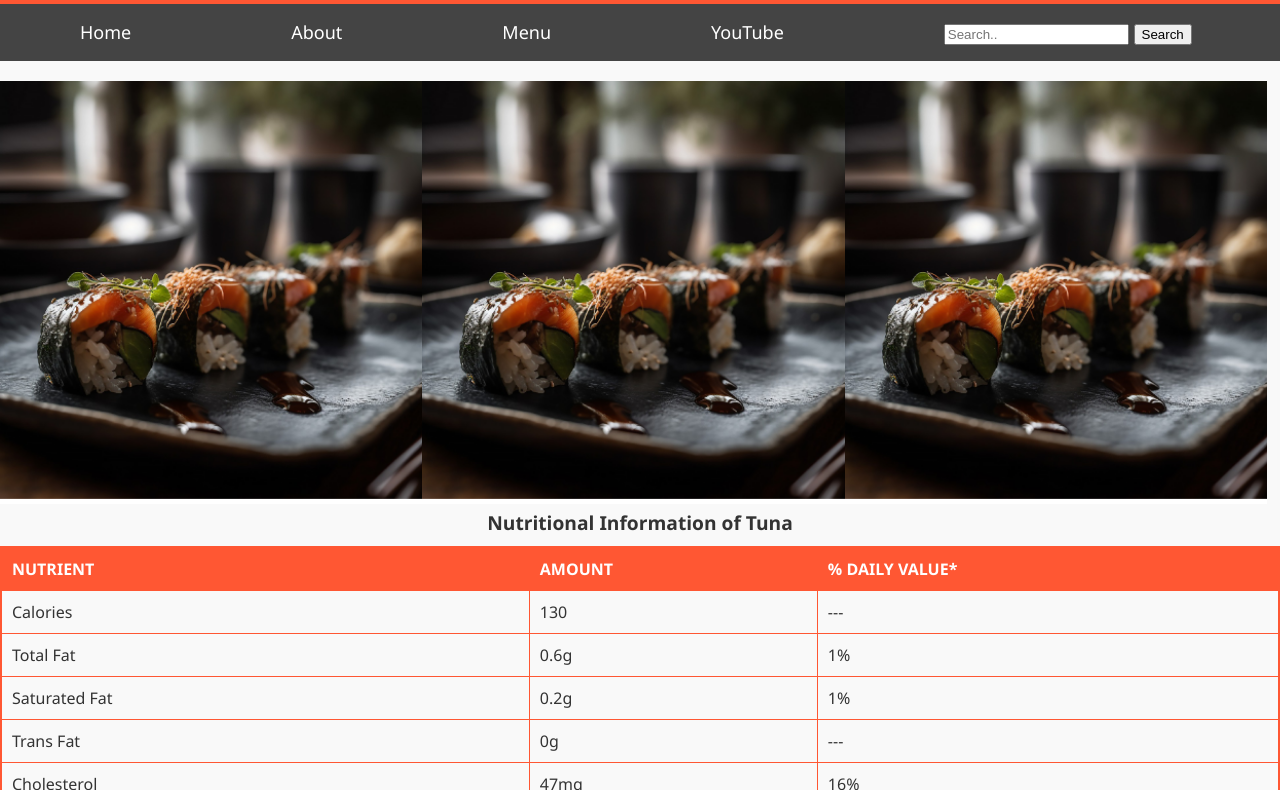
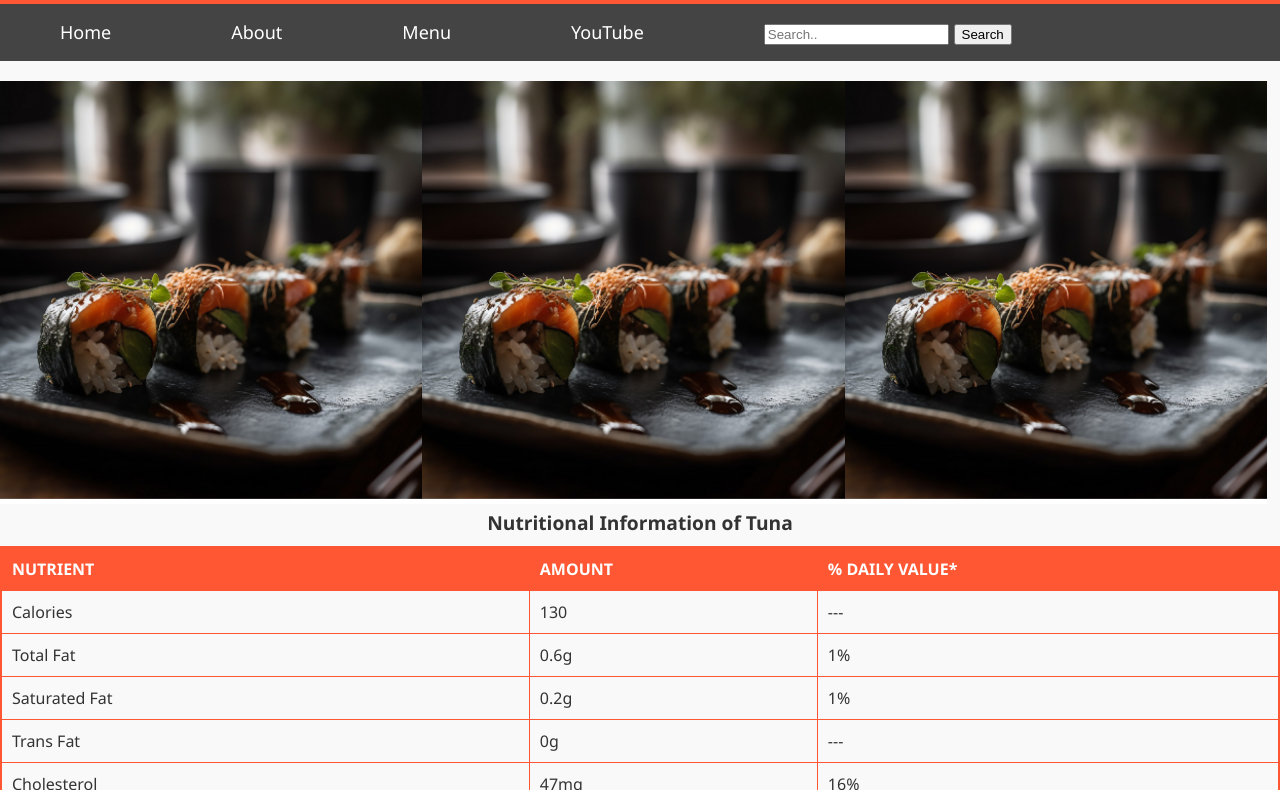
Before and after one commit to MonuZz123/InFoSet, a plain HTML site: page index.html in a window 1280 px wide. Shown: the part 85-875 px from the top of the page. Drawn offline with Linux system fonts and the light colour scheme.

Commit message:
Update index.html

```diff
--- a/index.html
+++ b/index.html
@@ -33,7 +33,7 @@
     display: block;
     color: white;
     text-align: center;
-    padding: 16px 80px;
+    padding: 16px 60px;
     text-decoration: none;
     font-size: 18px;
     transition: background-color 0.3s;
```
